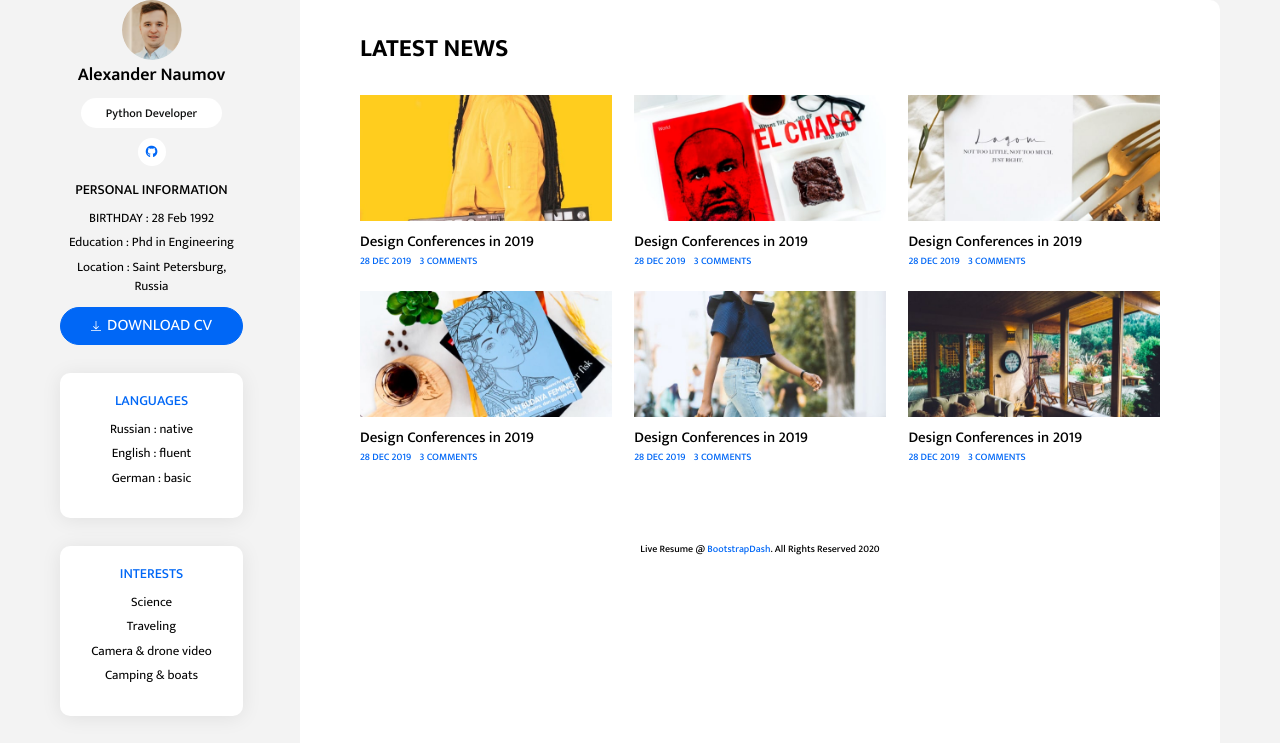
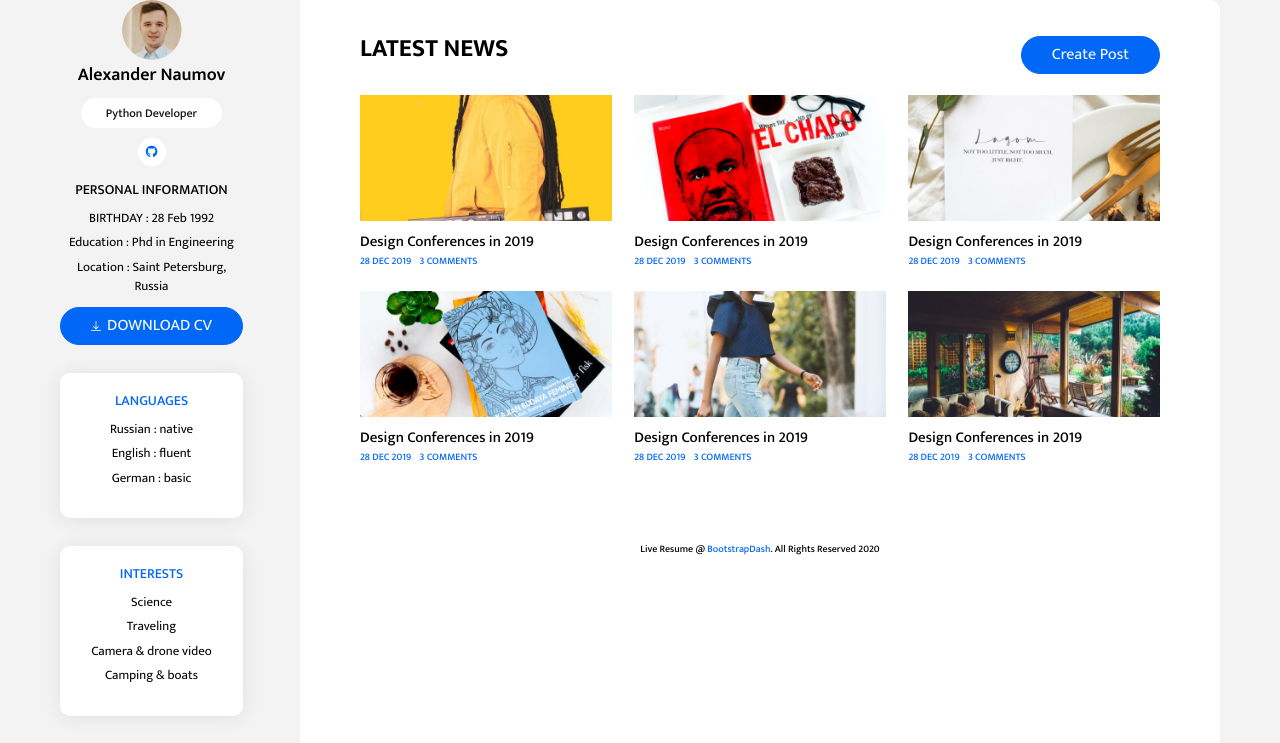
Before and after one commit to AleksandrVladimirovichNaumov/blog_flask, a Flask app: page /blog in a window 1280 px wide. Shown: the part 87-830 px from the top of the page. Run offline with Flask 2, Linux system fonts and the light colour scheme; a user stored in the database is signed in; data comes from the database, SQL or seed files in the repository; some libraries are stand-ins or nearby versions.

Commit message:
new post

```diff
--- a/my_blog/blog/routes.py
+++ b/my_blog/blog/routes.py
@@ -1,7 +1,69 @@
-from flask import render_template, Blueprint
+from flask import (render_template, url_for, flash,
+                   redirect, request, abort, Blueprint)
+from flask_login import current_user, login_required
+from my_blog import db
+from my_blog.models import Post
+from my_blog.blog.forms import PostForm
 
 blog = Blueprint('blog', __name__)
 
+
 @blog.route("/blog")
-def blog_main():
-    return render_template('blog.html')
+def allpost():
+    page = request.args.get('page', 1, type=int)
+    posts = Post.query.order_by(Post.date_posted.desc()). \
+        paginate(page=page, per_page=5)
+    return render_template('blog.html', posts=posts)
+
+
+@blog.route("/new_post", methods=['GET', 'POST'])
+@login_required
+def new_post():
+    form = PostForm()
+    if form.validate_on_submit():
+        post = Post(title=form.title.data, content=form.content.data,
+                    author=current_user)
+        db.session.add(post)
+        db.session.commit()
+        flash('Ваш пост создан!', 'success')
+        return redirect(url_for('blog.allpost'))
+    return render_template('create_post.html',
+                           title='Новый пост', form=form, legend='Новый пост')
+
+
+@blog.route("/post/<int:post_id>")
+def post(post_id):
+    post = Post.query.get_or_404(post_id)
+    return render_template('post.html', title=post.title, post=post)
+
+
+@blog.route("/post/<int:post_id>/update", methods=['GET', 'POST'])
+@login_required
+def update_post(post_id):
+    post = Post.query.get_or_404(post_id)
+    if post.author != current_user:
+        abort(403)
+    form = PostForm()
+    if form.validate_on_submit():
+        post.title = form.title.data
+        post.content = form.content.data
+        db.session.commit()
+        flash('Ваш пост обновлен!', 'success')
+        return redirect(url_for('posts.post', post_id=post.id))
+    elif request.method == 'GET':
+        form.title.data = post.title
+        form.content.data = post.content
+    return render_template('create_post.html', title='Обновление поста',
+                           form=form, legend='Обновление поста')
+
+
+@blog.route("/post/<int:post_id>/delete", methods=['POST'])
+@login_required
+def delete_post(post_id):
+    post = Post.query.get_or_404(post_id)
+    if post.author != current_user:
+        abort(403)
+    db.session.delete(post)
+    db.session.commit()
+    flash('Ваш пост был удален!', 'success')
+    return redirect(url_for('posts.allpost'))
--- a/my_blog/templates/account.html
+++ b/my_blog/templates/account.html
@@ -66,9 +66,10 @@
                       {{ form.email(class="form-control form-control-lg") }}
                   {% endif %}
               </div>
-              <div class="form-group">
+              <div class="form-group" >
                   {{ form.picture.label() }}
                   {{ form.picture(class="form-control-file") }}
+
                   {% if form.picture.errors %}
                       {% for error in form.picture.errors %}
                           <span class="text-danger">{{ error }}</span></br>
--- a/my_blog/templates/blog.html
+++ b/my_blog/templates/blog.html
@@ -20,8 +20,17 @@
 {% block content %}
 
     <section class="blog-section">
+        <div class="blog-posts-wrapper">
+            <div>
                 <h2 class="section-title">LATEST NEWS</h2>
-
+            </div>
+            <div class="pull-right">
+                {% if current_user.is_authenticated %}
+                    <a class="btn btn-download-cv btn-primary rounded-pill" href="/new_post">Create Post
+                    </a>
+                {% endif %}
+            </div>
+        </div>
         <div class="blog-posts-wrapper">
             <article class="blog-post">
                 <a href="#!" class="blog-post-link">
```
Also changed, not shown: my_blog/blog/forms.py (added, +9 -0 lines), my_blog/templates/create_post.html (added, +61 -0 lines), my_blog/models.py (line endings or trailing spaces). Lines whose indentation alone changed are shown as unchanged.
